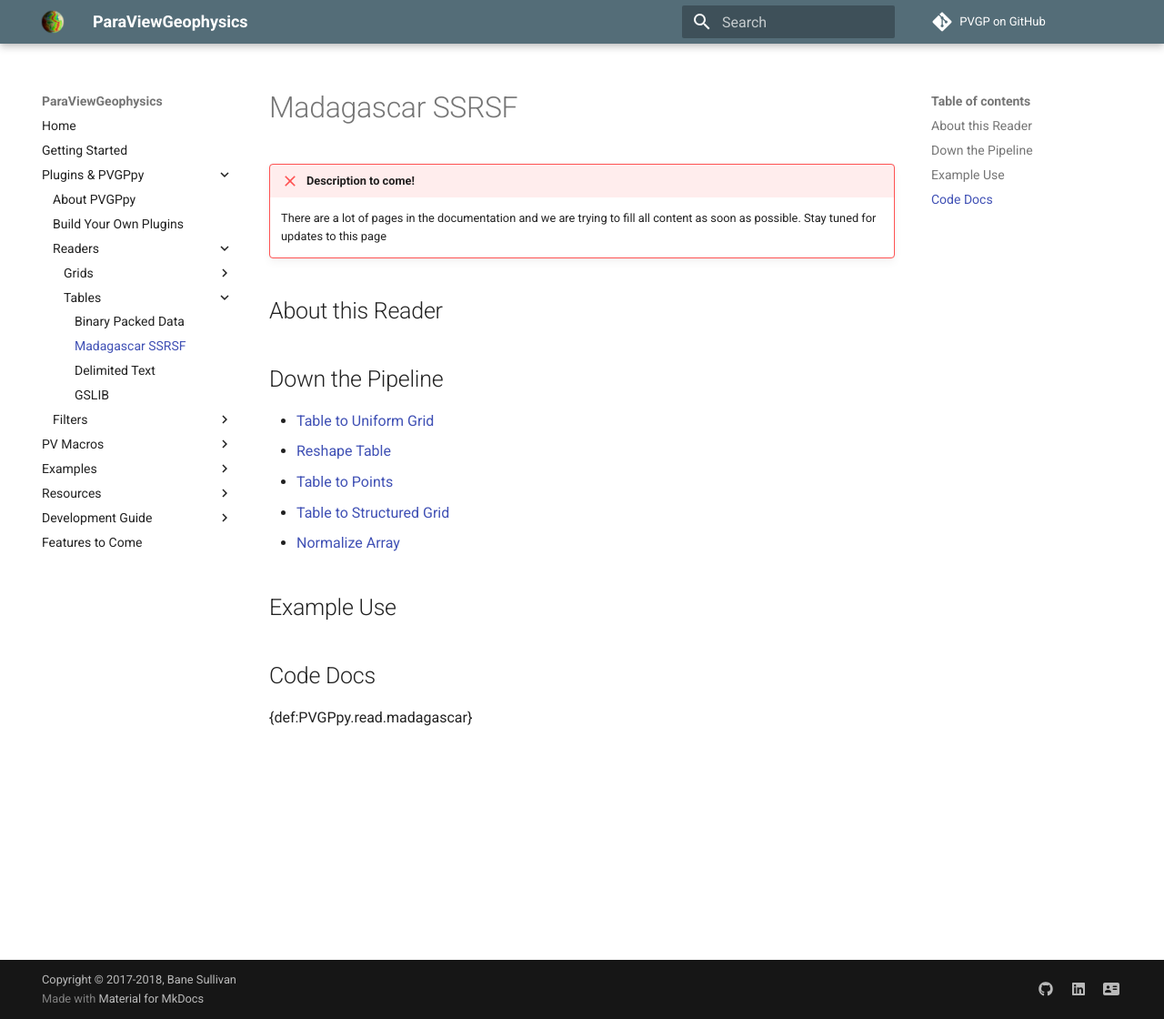
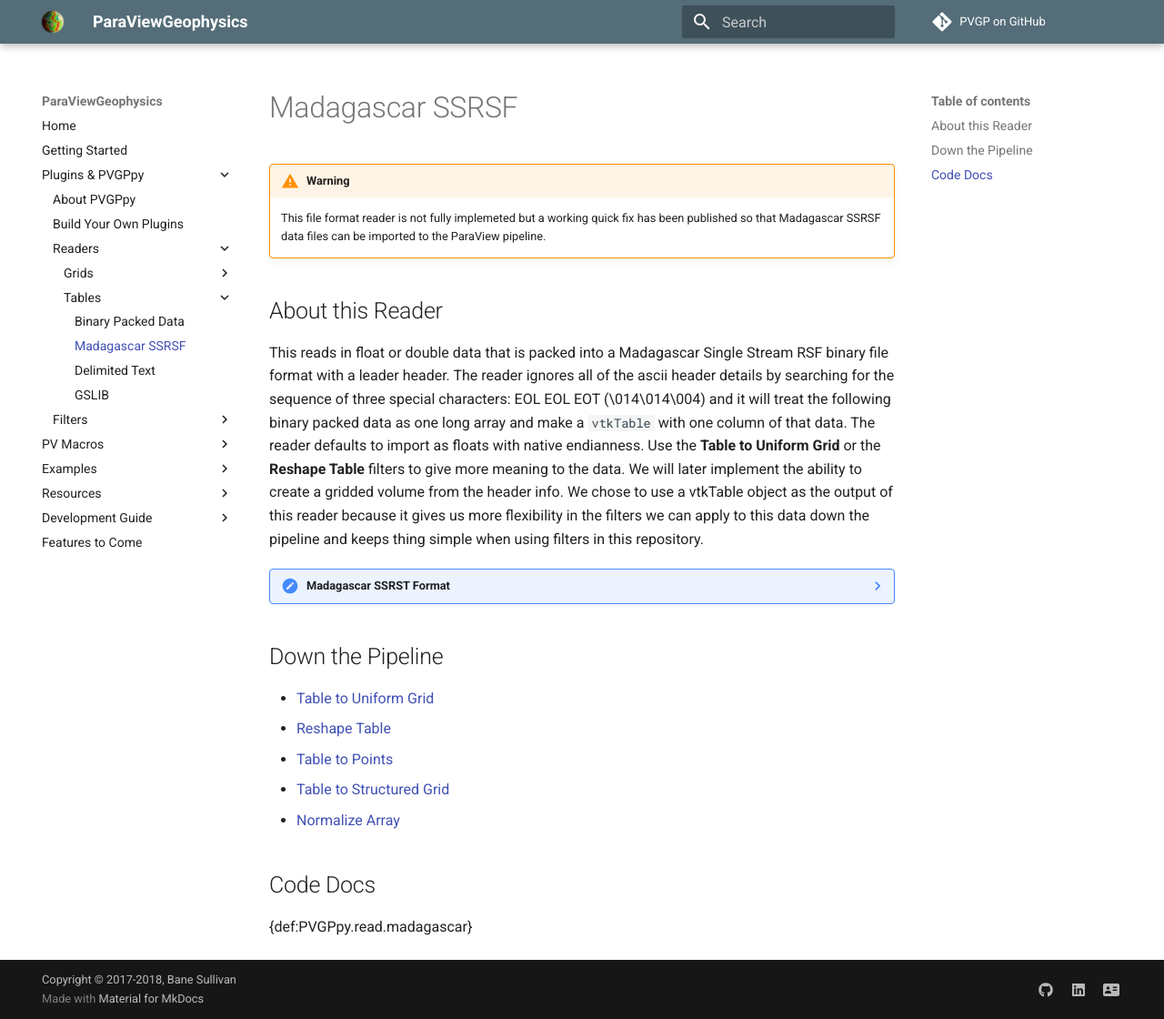
Before and after one commit to OpenGeoVis/PVGeo, an MkDocs documentation site: the page built from docs/PVGPpy/read/Madagascar-SSRSF.md, in a window 1280 px wide and 1120 px high. Shown: the whole window at 91% size. Built offline with MkDocs 1.6.1 and Material for MkDocs 9.7.7, drawn with Linux system fonts in a browser that asks for light colours; comment, search, counter and statistics services are not loaded; old or Windows-style settings are respelled for this version of MkDocs.

Commit message:
Madagascar SSRSF file reader details updated

```diff
--- a/docs/PVGPpy/read/Madagascar-SSRSF.md
+++ b/docs/PVGPpy/read/Madagascar-SSRSF.md
@@ -1,7 +1,11 @@
-!!! failure "Description to come!"
-    There are a lot of pages in the documentation and we are trying to fill all content as soon as possible. Stay tuned for updates to this page
+!!! warning
+    This file format reader is not fully implemeted but a working quick fix has been published so that Madagascar SSRSF data files can be imported to the ParaView pipeline.
 
 ## About this Reader
+This reads in float or double data that is packed into a Madagascar Single Stream RSF binary file format with a leader header. The reader ignores all of the ascii header details by searching for the sequence of three special characters: EOL EOL EOT (\014\014\004) and it will treat the following binary packed data as one long array and make a `vtkTable` with one column of that data. The reader defaults to import as floats with native endianness. Use the **Table to Uniform Grid** or the **Reshape Table** filters to give more meaning to the data. We will later implement the ability to create a gridded volume from the header info. We chose to use a vtkTable object as the output of this reader because it gives us more flexibility in the filters we can apply to this data down the pipeline and keeps thing simple when using filters in this repository.
+
+??? note "Madagascar SSRST Format"
+    Go [**here**](http://www.ahay.org/wiki/RSF_Comprehensive_Description#Single-stream_RSF) to learn more about the Madagascar Single Stream RSF file format. ASCII header details are followed by data seperated by a sequence of three special characters: EOL EOL EOT (\014\014\004).
 
 
 ## Down the Pipeline
@@ -12,9 +16,6 @@
 - [Normalize Array](../filt/Normalize-Array.md)
 
 
-## Example Use
-
-
 ## Code Docs
 
 {def:PVGPpy.read.madagascar}
```
Also changed, not shown: 2 other files.
